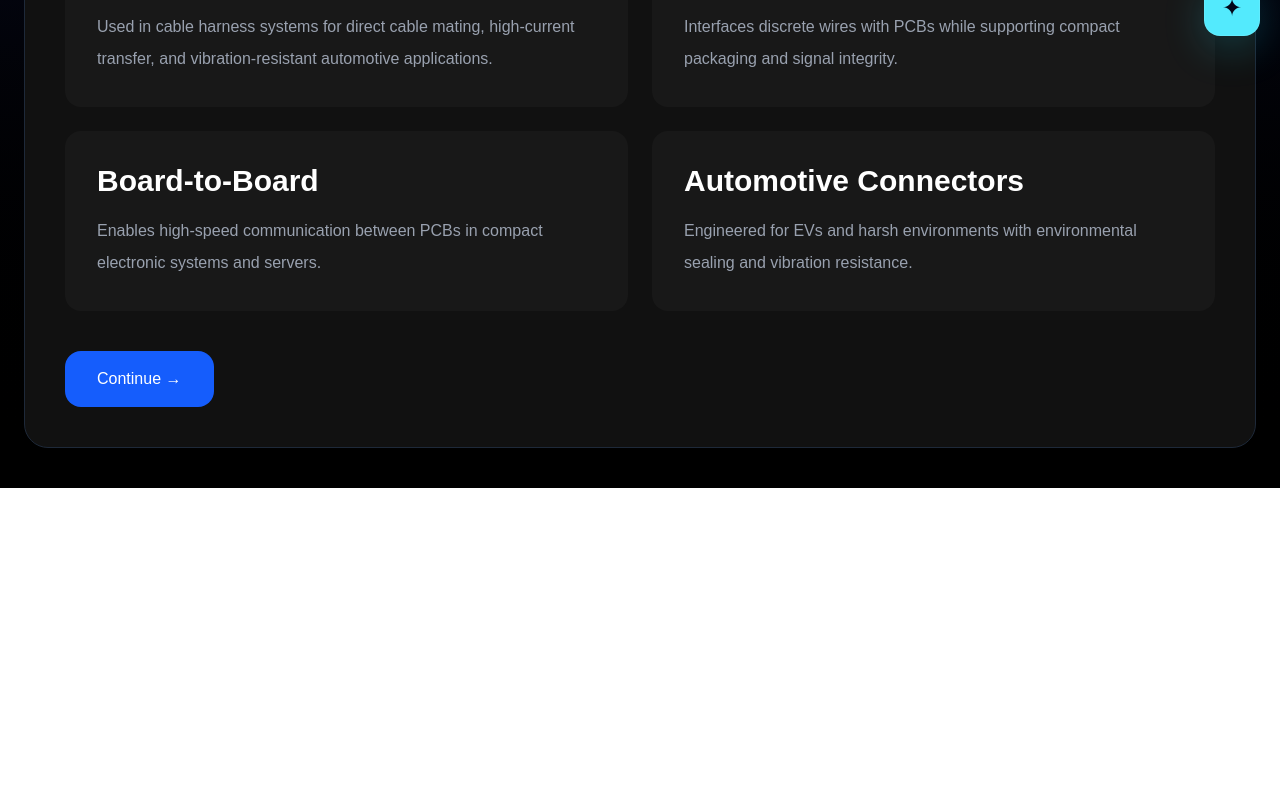
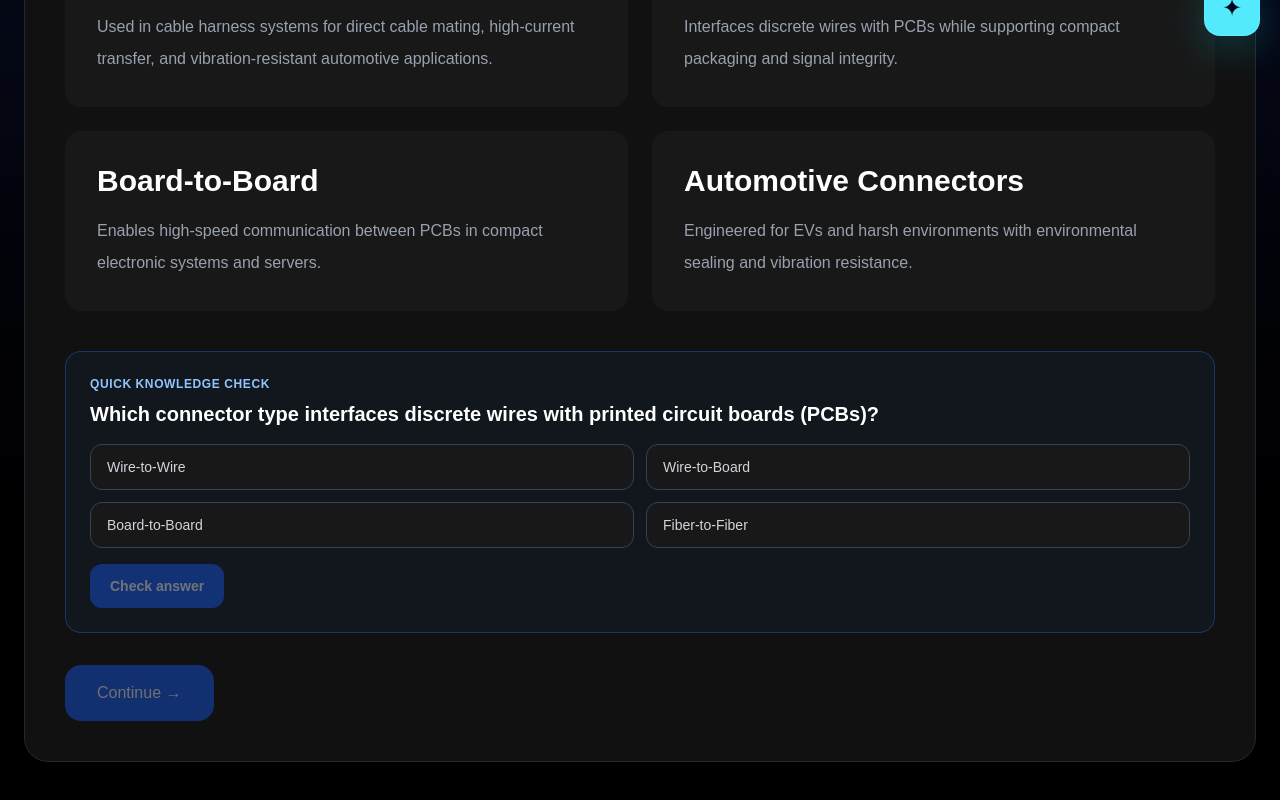
Before and after one commit to vishalawati08/nexus-academy-vishal, a Next.js app: page /mission/connector-fundamentals in a window 1280 px wide. Shown: the part 744-1544 px from the top of the page. Before the commit the page ends 1232 px from the top, so only its background shows below. Built offline with nearby package versions, Linux system fonts and the light colour scheme.

Commit message:
Integrate knowledge check into connector fundamentals learning

```diff
--- a/src/app/mission/connector-fundamentals/page.tsx
+++ b/src/app/mission/connector-fundamentals/page.tsx
@@ -38,6 +38,9 @@ export default function ConnectorFundamentalsMission() {
 
   const [selectedAnswer, setSelectedAnswer] =
     useState("");
+
+  const [foundationAnswer, setFoundationAnswer] = useState("");
+  const [foundationChecked, setFoundationChecked] = useState(false);
 
   const [quizScore, setQuizScore] =
     useState(0);
@@ -93,6 +96,8 @@ useEffect(() => {
     const parsed = JSON.parse(savedData);
 
     setStep(parsed.step || 1);
+    setFoundationAnswer(parsed.foundationAnswer || "");
+    setFoundationChecked(parsed.foundationChecked || false);
 
     setXp(parsed.xp || 0);
 
@@ -157,6 +162,8 @@ useEffect(() => {
     JSON.stringify({
 
       step,
+      foundationAnswer,
+      foundationChecked,
       xp,
       connectorMated,
       exploredParts,
@@ -206,6 +213,8 @@ if (xp > existingXP) {
 
 }, [
   step,
+  foundationAnswer,
+  foundationChecked,
   xp,
   connectorMated,
   exploredParts,
@@ -900,9 +909,30 @@ if (loading) {
 
             </div>
 
+            <div className="mb-8 rounded-2xl border border-blue-500/30 bg-blue-500/5 p-6">
+              <p className="mb-2 text-xs font-semibold uppercase tracking-wider text-blue-300">Quick knowledge check</p>
+              <h3 className="mb-4 text-xl font-semibold">Which connector type interfaces discrete wires with printed circuit boards (PCBs)?</h3>
+              <div className="grid gap-3 sm:grid-cols-2">
+                {["Wire-to-Wire", "Wire-to-Board", "Board-to-Board", "Fiber-to-Fiber"].map((option) => (
+                  <button key={option} type="button" onClick={() => { setFoundationAnswer(option); setFoundationChecked(false); }}
+                    className={"rounded-xl border px-4 py-3 text-left text-sm transition " + (foundationAnswer === option ? "border-blue-400 bg-blue-500/15 text-white" : "border-gray-700 bg-[#181818] text-gray-300 hover:border-gray-500")}>
+                    {option}
+                  </button>
+                ))}
+              </div>
+              <div className="mt-4 flex flex-wrap items-center gap-3">
+                <button type="button" disabled={!foundationAnswer} onClick={() => { setFoundationChecked(true); if (foundationAnswer === "Wire-to-Board") awardXP("foundation_inline_check", 10); }}
+                  className="rounded-xl bg-blue-600 px-5 py-3 text-sm font-semibold hover:bg-blue-500 disabled:cursor-not-allowed disabled:opacity-40">Check answer</button>
+                {foundationChecked && <p role="status" className={"text-sm " + (foundationAnswer === "Wire-to-Board" ? "text-green-400" : "text-amber-300")}>
+                  {foundationAnswer === "Wire-to-Board" ? "Correct — wire-to-board connectors connect discrete wires to a PCB." : "Not quite. Review the connector categories above and try again."}
+                </p>}
+              </div>
+            </div>
+
             <button
               onClick={nextStep}
-              className="bg-blue-600 hover:bg-blue-500 transition-all duration-300 hover:scale-[1.03] hover:shadow-[0_0_25px_rgba(37,99,235,0.45)] transition-all duration-300 hover:scale-[1.03] hover:shadow-[0_0_25px_rgba(37,99,235,0.45)] transition-all duration-300 hover:scale-[1.03] px-8 py-4 rounded-2xl"
+              disabled={!foundationChecked || foundationAnswer !== "Wire-to-Board"}
+              className="rounded-2xl bg-blue-600 px-8 py-4 transition hover:bg-blue-500 disabled:cursor-not-allowed disabled:opacity-40"
             >
               Continue →
             </button>
```
